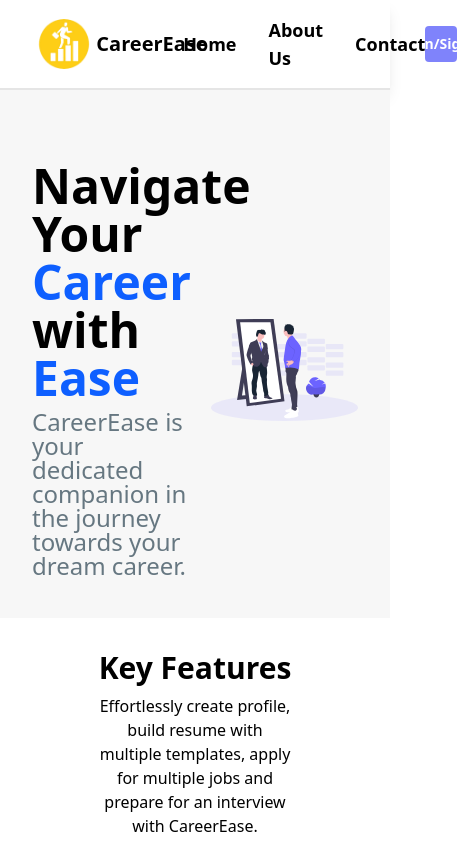
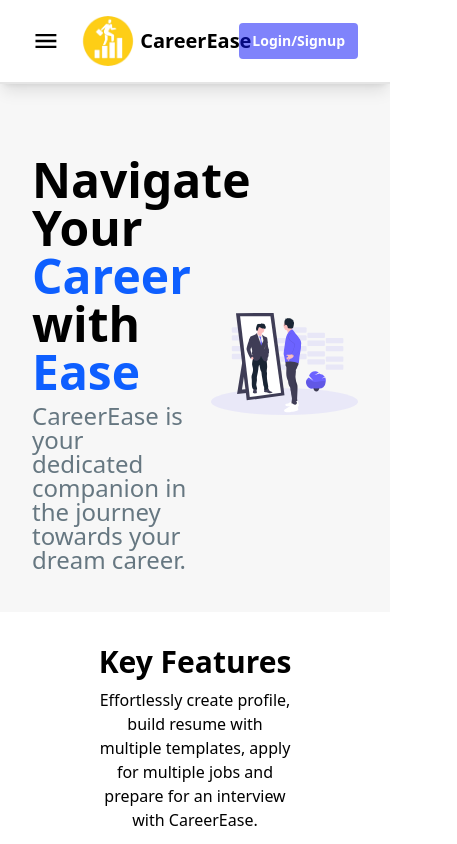
Before and after one commit to Yuvraj210103/CareerEase, a React (Vite) app: page / in a window 390 px wide. Shown: the top 844 px of the page, 457 px wide, since content can reach past the window. Built offline with nearby package versions, Linux system fonts and the light colour scheme.

Commit message:
feat: made nav responsive

```diff
--- a/src/layout/Nav.tsx
+++ b/src/layout/Nav.tsx
@@ -1,22 +1,75 @@
+import { RxCross2 } from "react-icons/rx";
 import Button from "../component/common/button/Button";
+import { useState } from "react";
+import { MdOutlineMenu } from "react-icons/md";
 
 const Nav = () => {
+  const [mobileNav, setMobileNav] = useState(false);
+  const mobileMenu = () => {
+    setMobileNav(!mobileNav);
+  };
   return (
-    <div className="flex items-center justify-center w-full h-full bg-surface shadow-lg border-b-[2px] border-inputBorder">
-      <div className="flex items-center w-full px-8 py-4 justify-between max-w-[1280px]">
-        <div className="flex items-center gap-10">
-          <div className="flex items-center">
-            <img src="/logo.png" alt="" className="h-[50px] w-[65px]" />
-            <div className="font-bold text-xl">CareerEase</div>
-          </div>
-          <div className="flex items-center gap-8">
-            <div className="text-lg font-semibold cursor-pointer">Home</div>
-            <div className="text-lg font-semibold cursor-pointer">About Us</div>
-            <div className="text-lg font-semibold cursor-pointer">Contact</div>
+    <div className="flex items-center justify-center w-full h-full bg-surface shadow-lg border-b-[2px] border-inputBorder z-[2]">
+      <div className="z-[2] flex items-center w-full px-8 py-4 justify-between max-w-[1280px]">
+        <div className="flex items-center gap-4">
+          {!mobileNav ? (
+            <MdOutlineMenu
+              onClick={mobileMenu}
+              className="md:hidden text-3xl cursor-pointer"
+            />
+          ) : (
+            <RxCross2
+              onClick={mobileMenu}
+              className="md:hidden text-3xl cursor-pointer"
+            />
+          )}
+          <div className="flex items-center gap-10">
+            <div
+              onClick={() => window.location.reload()}
+              className="flex items-center cursor-pointer"
+            >
+              <img src="/logo.png" alt="" className="h-[50px] w-[65px]" />
+              <div className="font-bold text-xl">CareerEase</div>
+            </div>
+            <div className="hidden md:flex items-center gap-8">
+              <div className="text-lg font-semibold cursor-pointer">Home</div>
+              <div className="text-lg font-semibold cursor-pointer">
+                About Us
+              </div>
+              <div className="text-lg font-semibold cursor-pointer">
+                Contact
+              </div>
+            </div>
           </div>
         </div>
 
         <Button label="Login/Signup" onClick={() => {}} type="purple" />
+      </div>
+      <div
+        className={`${
+          !mobileNav ? " fixed top-[-300px]" : "fixed top-0 "
+        }   z-[0]  mt-20 w-full  overflow-x-hidden bg-surface shadow-md duration-500 md:hidden`}
+      >
+        <div
+          onClick={mobileMenu}
+          className="mx-5 my-4  cursor-pointer list-none text-xl  font-semibold  lg:hover:underline"
+        >
+          Home
+        </div>
+
+        <div
+          onClick={mobileMenu}
+          className="mx-5 my-4  cursor-pointer list-none text-xl font-semibold   lg:hover:underline"
+        >
+          About Us
+        </div>
+
+        <div
+          onClick={mobileMenu}
+          className="mx-5 my-4  cursor-pointer list-none text-xl  font-semibold  lg:hover:underline"
+        >
+          Contact
+        </div>
       </div>
     </div>
   );
```
